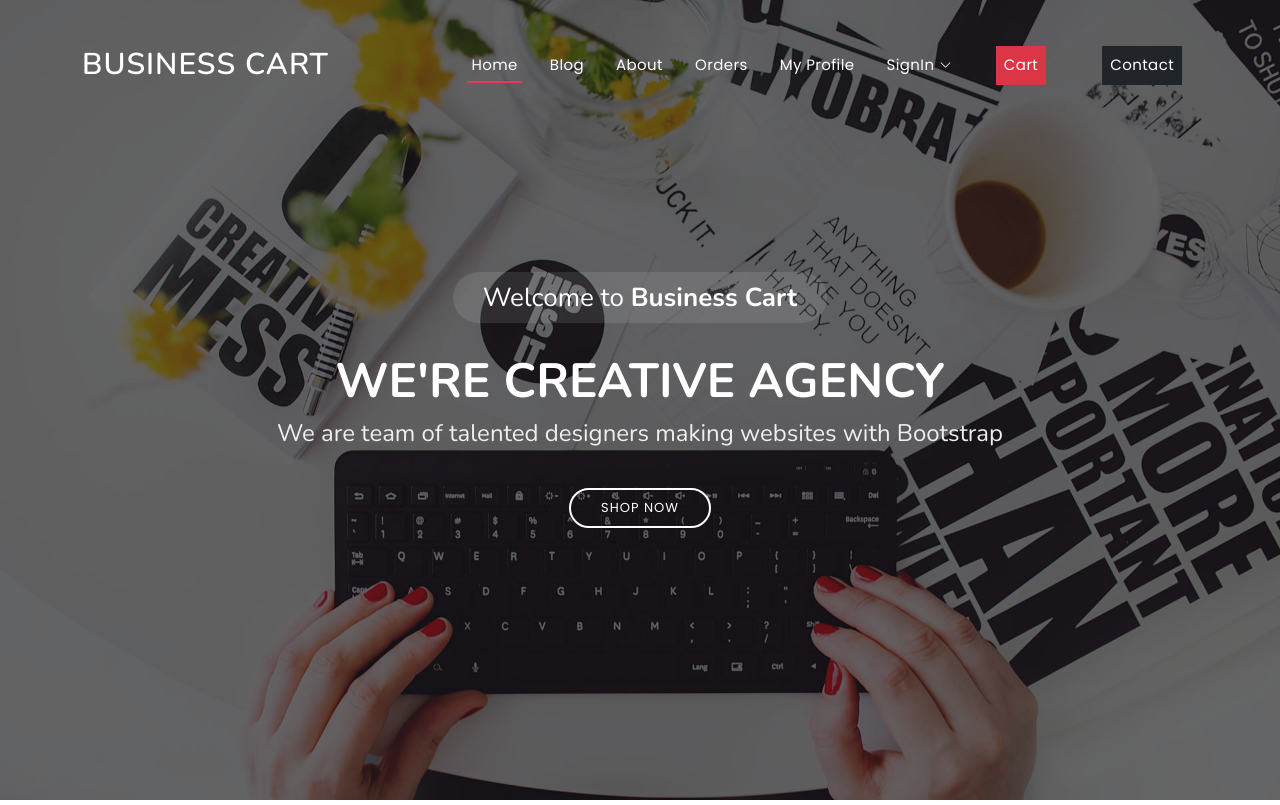
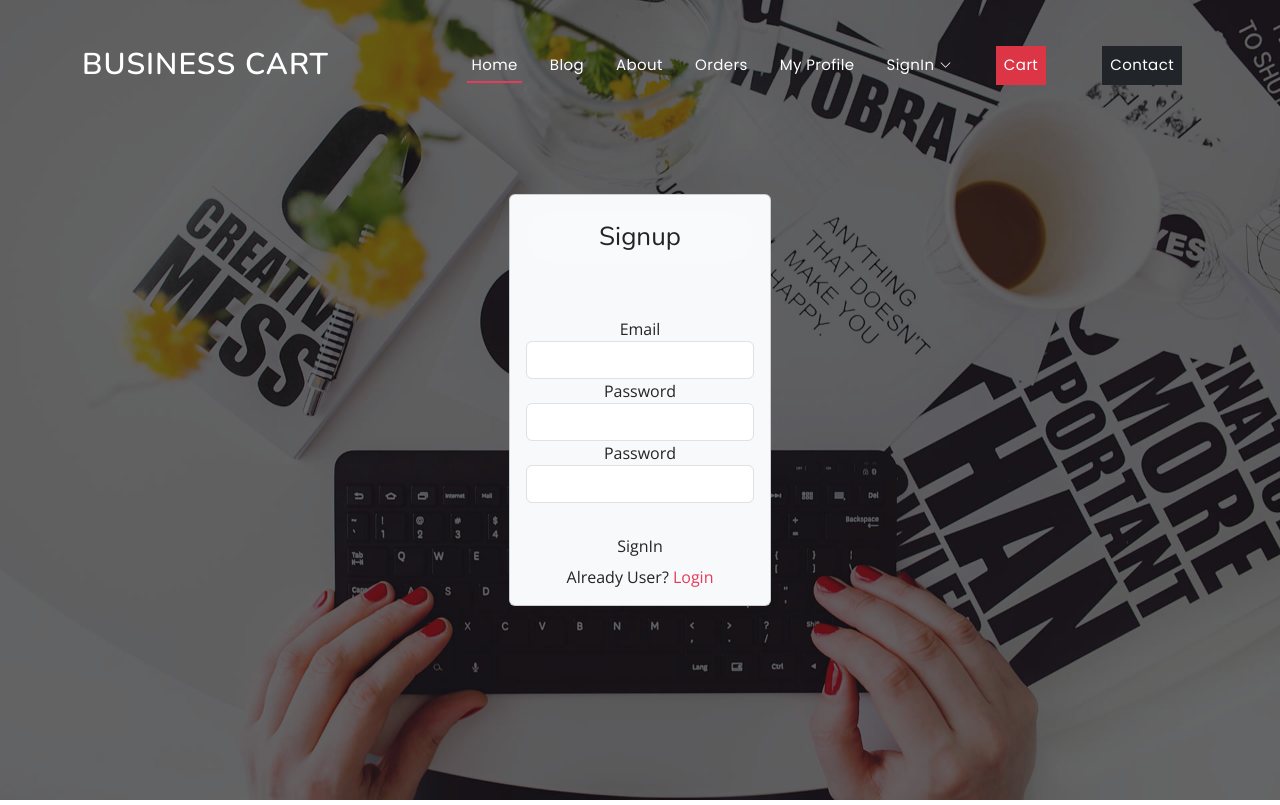
Before and after one commit to MP-30/DjangoFullStackPersonal, a Django app: page / in a window 1280 px wide. Shown: the top 805 px of the page. Run offline with Django 5.2, Linux system fonts and the light colour scheme; some libraries are stand-ins or nearby versions.

Commit message:
new modification in templates

```diff
--- a/newproject/myapp/authcart/views.py
+++ b/newproject/myapp/authcart/views.py
@@ -3,10 +3,10 @@ from django.shortcuts import render, redirect
 # Create your views here.
 
 def signup(request):
-  return render(request, "authentication/signup.html")
+  return render(request, "signup.html")
 
 def handlelogin(request):
-  return render(request, "authentication/login.html")
+  return render(request, "login.html")
 
 def handlelogout(request):
   return redirect('/auth/login')
--- a/newproject/myapp/templates/authentication/signup.html
+++ /dev/null
@@ -1,3 +0,0 @@
-<h1>
-  signup
-</h1>
--- a/newproject/myapp/templates/base.html
+++ b/newproject/myapp/templates/base.html
@@ -40,7 +40,7 @@
   <header id="header" class="fixed-top ">
     <div class="container d-flex align-items-center justify-content-between">
 
-      <h1 class="logo"><a href="index.html">Business Cart</a></h1>
+      <h1 class="logo"><a href="/">Business Cart</a></h1>
       <!-- Uncomment below if you prefer to use an image logo -->
       <!-- <a href="index.html" class="logo"><img src="static/assets/img/logo.png" alt="" class="img-fluid"></a>-->
 
@@ -70,10 +70,8 @@
   <!-- ======= Hero Section ======= -->
   <section id="hero">
     <div class="hero-container">
-      <h3>Welcome to <strong>Business Cart</strong></h3>
-      <h1>We're Creative Agency</h1>
-      <h2>We are team of talented designers making websites with Bootstrap</h2>
-      <a href="#about" class="btn-get-started scrollto">Shop Now</a>
+     {% block content %}
+     {% endblock content %}
     </div>
   </section><!-- End Hero -->
 
--- a/newproject/myapp/templates/index.html
+++ b/newproject/myapp/templates/index.html
@@ -1,5 +1,42 @@
 {% extends "base.html" %}
 {% block title %}Home{% endblock title %}
+{% block content %}
+
+<div class="card bg-light p-3">
+
+  <h3 class="text-dark">Signup</h3>
+  <form action="/auth/signup/" method="post">{% csrf_token %}
+    <br>
+
+    <label for="email">Email</label>
+     <div class="form-group">
+      <input type="email" class="form-control" id="email" name="email" required>
+     </div>
+
+     <label for="pass1">Password</label>
+     <div class="form-group">
+      <input type="password" class="form-control" id="pass1" name="pass1" required>
+     </div>
+
+     <label for="pass2">Password</label>
+     <div class="form-group">
+      <input type="password" class="form-control" id="pass2" name="pass2" required>
+     </div>
+     <br>
+     <button type="submit" class="btn">SignIn</button>
+
+     <br>
+     Already User? <a href="/auth/login/">Login</a>
+     <br>
+
+  </form>
+
+
+
+
+</div>
+
+{% endblock content %}
 {% block body %}
 
  <!-- ======= Portfolio Section ======= -->
--- /dev/null
+++ b/newproject/myapp/templates/signup.html
@@ -0,0 +1 @@
+{% extends "base.html" %}
```
Also changed, not shown: newproject/myapp/templates/authentication/baseauth.html (deleted), newproject/myapp/templates/login.html (renamed from newproject/myapp/templates/authentication/login.html).
